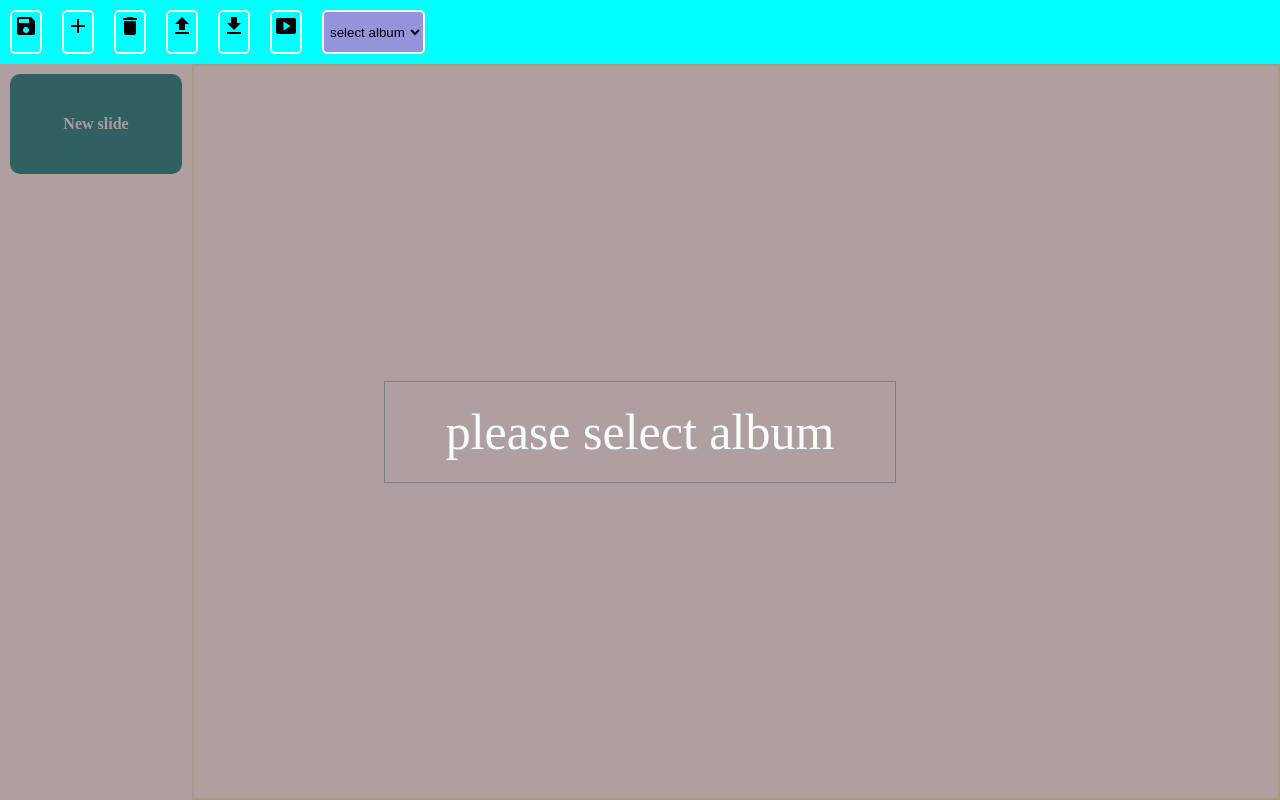
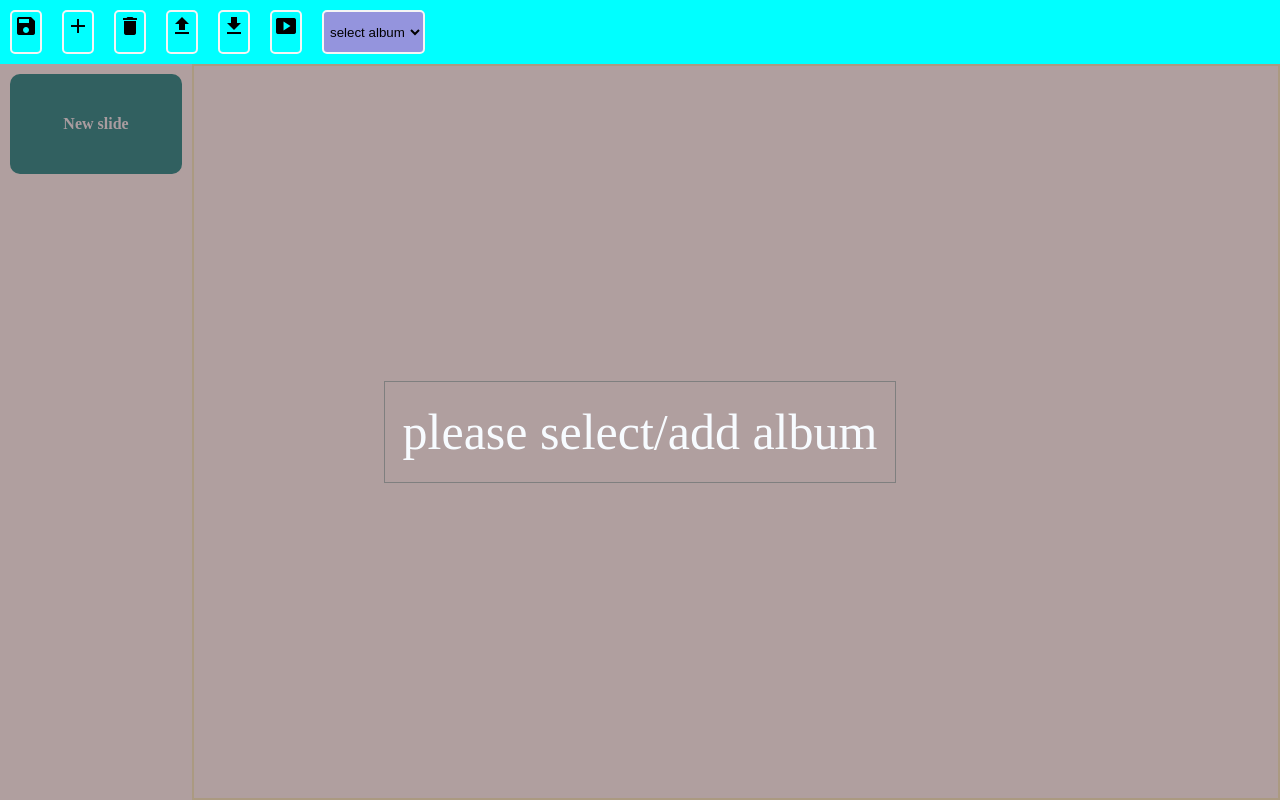
Before and after one commit to Vrushutup/gallery, a plain HTML site: page index.html in a window 1280 px wide. Drawn offline with Linux system fonts and the light colour scheme.

Commit message:
Update index.html

```diff
--- a/index.html
+++ b/index.html
@@ -53,10 +53,10 @@
         </div>
     </div>
     <div id="overlay">
-        <div id="text">please select album</div>
+        <div id="text">please select/add album</div>
     </div>
     <div id="play-overlay">
-        <div id="text">Playing the    album</div>
+        <div id="text">Playing the album</div>
     </div>
     <template id="allTemplates">
         <div class="slide">
```
